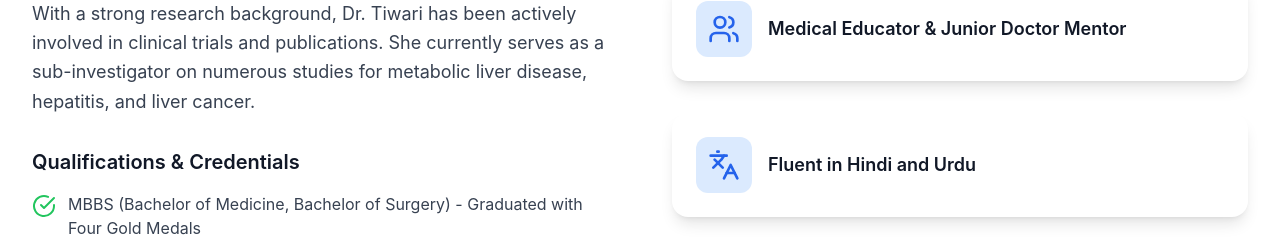
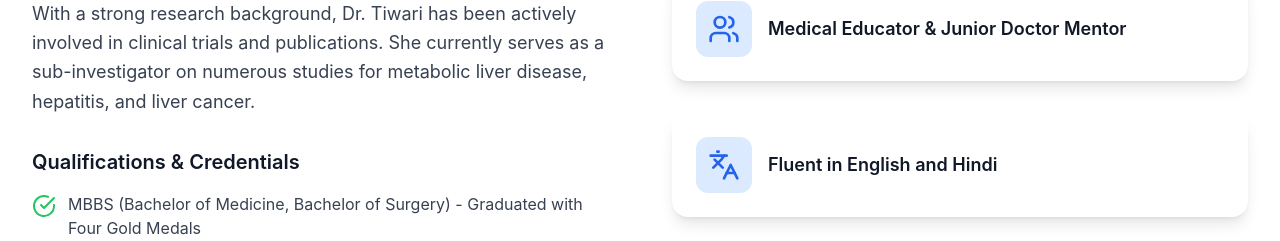
Before and after one commit to anurag-shukla-2000/dr-rajni-tiwari-website, a Next.js app: page / in a window 1280 px wide. Shown: the part 1619-1860 px from the top of the page. Built offline with nearby package versions, Linux system fonts and the light colour scheme.

Commit message:
Update language proficiency from Hindi/Urdu to English/Hindi

```diff
--- a/components/Sections/About.jsx
+++ b/components/Sections/About.jsx
@@ -15,7 +15,7 @@ export default function About() {
     { icon: GraduationCap, text: "University Honors Graduate with Four Gold Medals" },
     { icon: Heart, text: "Patient-Centered Care Philosophy" },
     { icon: Users, text: "Medical Educator & Junior Doctor Mentor" },
-    { icon: Languages, text: "Fluent in Hindi and Urdu" }
+    { icon: Languages, text: "Fluent in English and Hindi" }
   ];
 
   const expertise = [
```
